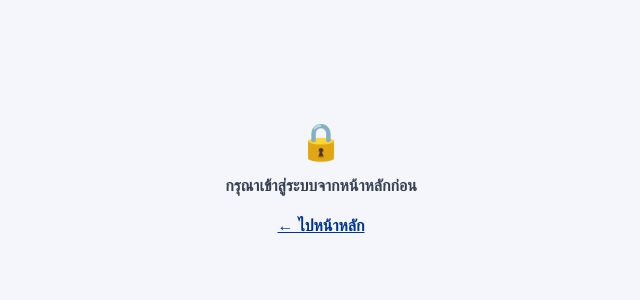
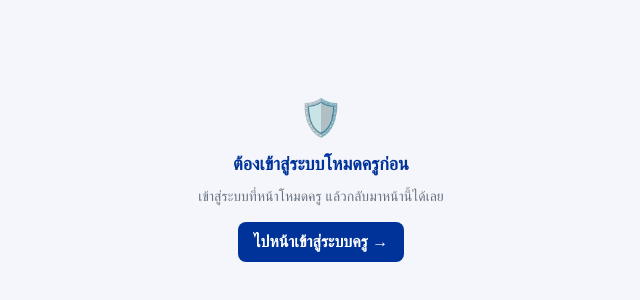
Before and after one commit to kawpeerawat-stack/english-exam-master, a Next.js app: page /admin/items in a window 1280 px wide. Shown: the part 220-520 px from the top of the page, without its empty margins (319-959 px from the left). Built offline with nearby package versions, Linux system fonts and the light colour scheme.

Commit message:
Refactor authentication handling in AdminItemsPage

```diff
--- a/app/admin/items/page.tsx
+++ b/app/admin/items/page.tsx
@@ -2,18 +2,17 @@
 
 import { useEffect, useMemo, useState } from "react";
 import Link from "next/link";
-import { isTeacher, loadHiddenItemIds, setItemHidden } from "../../lib/cloud";
-import { loadBank, type BankWritingItem } from "../../lib/netsat";
+import { loadHiddenItemIds, setItemHidden } from "../../lib/cloud";
+import { type BankWritingItem } from "../../lib/netsat";
 
-const LS_EMAIL = "exam_user_email";
 const LETTERS = ["A", "B", "C", "D", "E"];
 const PAGE_SIZE = 25;
 
 type Row = BankWritingItem & { section: "Error" | "SC" };
 
 export default function AdminItemsPage() {
-  const [ready, setReady] = useState(false);
-  const [email, setEmail] = useState("");
+  // null = ตรวจสถานะ, false = ยังไม่ล็อกอิน, true = ล็อกอินแล้ว
+  const [authed, setAuthed] = useState<boolean | null>(null);
   const [items, setItems] = useState<Row[]>([]);
   const [hidden, setHidden] = useState<Set<string>>(new Set());
   const [loading, setLoading] = useState(false);
@@ -24,36 +23,46 @@ export default function AdminItemsPage() {
   const [onlyHidden, setOnlyHidden] = useState(false);
   const [page, setPage] = useState(0);
 
+  // ตรวจ cookie ล็อกอินครู (จุดล็อกอินจริงอยู่ที่ /admin)
   useEffect(() => {
+    (async () => {
       try {
-      setEmail(window.localStorage.getItem(LS_EMAIL) || "");
+        const r = await fetch("/api/admin/me");
+        const j = await r.json();
+        setAuthed(!!j.authed);
       } catch {
-      /* ignore */
+        setAuthed(false);
       }
-    setReady(true);
+    })();
   }, []);
 
-  const allowed = isTeacher(email);
-
   useEffect(() => {
-    if (!allowed) return;
+    if (authed !== true) return;
     let alive = true;
     setLoading(true);
     (async () => {
-      const [bank, h] = await Promise.all([loadBank(), loadHiddenItemIds()]);
+      try {
+        // ดึงคลัง "ฉบับมีเฉลย" จากเซิร์ฟเวอร์ (ปลดล็อกด้วย cookie ครู)
+        const [bankRes, h] = await Promise.all([fetch("/api/admin/bank"), loadHiddenItemIds()]);
+        const bank = (await bankRes.json()) as {
+          writingError?: BankWritingItem[];
+          writingSC?: BankWritingItem[];
+        };
         if (!alive) return;
         const rows: Row[] = [
-        ...bank.writingError.map((x) => ({ ...x, section: "Error" as const })),
-        ...bank.writingSC.map((x) => ({ ...x, section: "SC" as const })),
+          ...(bank.writingError ?? []).map((x) => ({ ...x, section: "Error" as const })),
+          ...(bank.writingSC ?? []).map((x) => ({ ...x, section: "SC" as const })),
         ];
         setItems(rows);
         setHidden(new Set(h));
-      setLoading(false);
+      } finally {
+        if (alive) setLoading(false);
+      }
     })();
     return () => {
       alive = false;
     };
-  }, [allowed]);
+  }, [authed]);
 
   useEffect(() => {
     setPage(0);
@@ -89,30 +98,26 @@ export default function AdminItemsPage() {
     setBusy("");
   }
 
-  if (!ready) return null;
-
-  if (!email) {
+  if (authed === null) {
     return (
       <main className="flex-1 flex items-center justify-center px-4 py-16 bg-[#f4f6fb]">
-        <div className="text-center">
-          <div className="text-4xl mb-3">🔒</div>
-          <p className="font-bold text-gray-700">กรุณาเข้าสู่ระบบจากหน้าหลักก่อน</p>
-          <Link href="/" className="mt-4 inline-block text-[#003399] underline font-bold">
-            ← ไปหน้าหลัก
-          </Link>
-        </div>
+        <p className="text-gray-400">กำลังตรวจสอบ…</p>
       </main>
     );
   }
 
-  if (!allowed) {
+  if (!authed) {
     return (
       <main className="flex-1 flex items-center justify-center px-4 py-16 bg-[#f4f6fb]">
         <div className="text-center max-w-sm">
-          <div className="text-4xl mb-3">🔒</div>
-          <p className="font-black text-lg text-[#003399]">หน้านี้สำหรับครูเท่านั้น</p>
-          <Link href="/" className="mt-4 inline-block text-[#003399] underline font-bold">
-            ← กลับหน้าหลัก
+          <div className="text-4xl mb-3">🛡️</div>
+          <p className="font-black text-lg text-[#003399]">ต้องเข้าสู่ระบบโหมดครูก่อน</p>
+          <p className="text-sm text-gray-500 mt-2">เข้าสู่ระบบที่หน้าโหมดครู แล้วกลับมาหน้านี้ได้เลย</p>
+          <Link
+            href="/admin"
+            className="mt-4 inline-block rounded-lg bg-[#003399] text-white px-4 py-2 font-black hover:brightness-110 transition"
+          >
+            ไปหน้าเข้าสู่ระบบครู →
           </Link>
         </div>
       </main>
```
Lines whose indentation alone changed are shown as unchanged.
